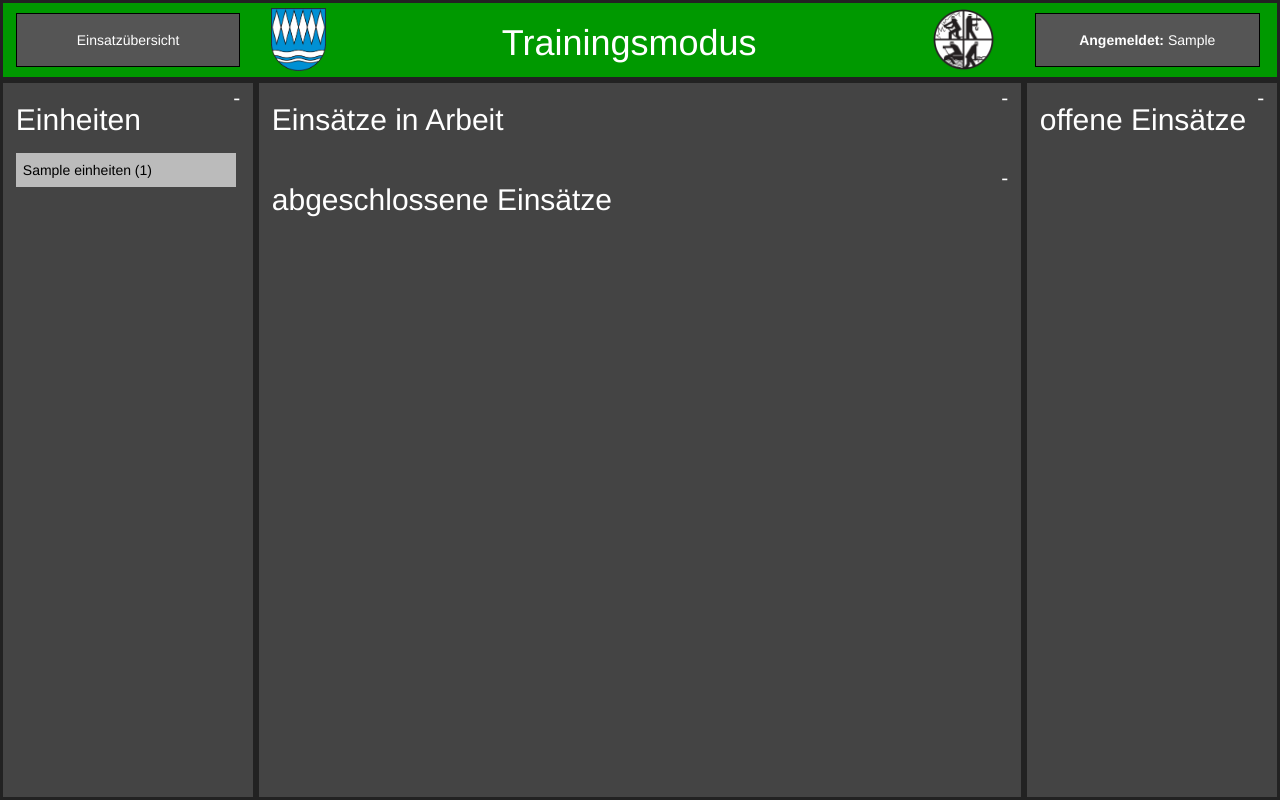
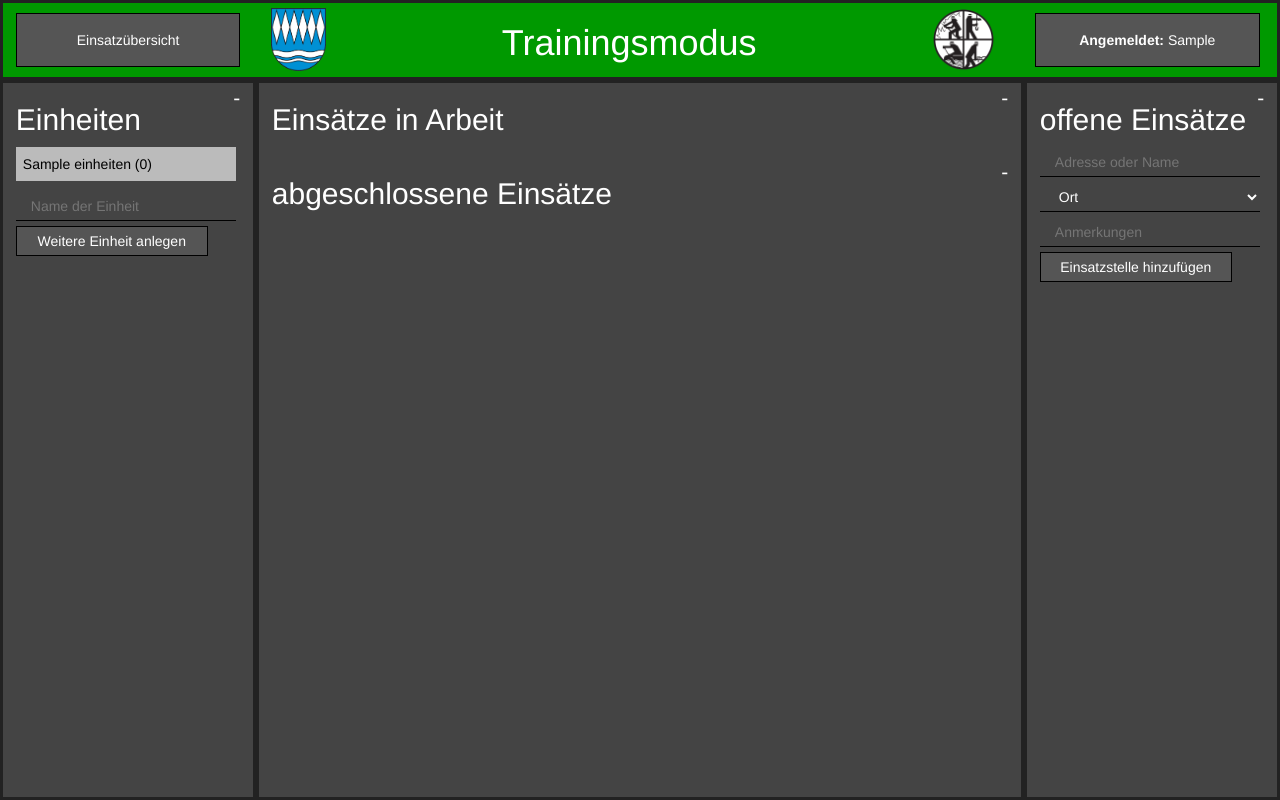
Before and after one commit to its-Marvin/Einsatzdoku, a Django app: page /doku/1/OEL in a window 1280 px wide. Run offline with Django 3.2, Linux system fonts and the light colour scheme; a user stored in the database is signed in; tables that the repository leaves empty hold one stand-in row (values such as "Sample post"); some libraries are stand-ins or nearby versions.

Commit message:
OEL basic functions

```diff
--- a/doku/static/doku/scripts.js
+++ b/doku/static/doku/scripts.js
@@ -49,3 +49,12 @@
 $(document).ready(function(){
   $('[data-toggle="tooltip"]').tooltip();
 });
+
+// Onclick dropdown
+$(document).ready(function() {
+  $('.Einsatzstelle').on("click",function(){
+
+    $(this).find(".EinsatzstelleMenu").toggle();
+    $(this).siblings().find(".EinsatzstelleMenu").hide();
+  }).find('.noClick').on("click",function(e){e.stopPropagation();});
+});
--- a/doku/static/doku/style.css
+++ b/doku/static/doku/style.css
@@ -519,3 +519,20 @@
     font-size: 95%;
     margin: 0;
 }
+.EinsatzstelleMenu {
+    display: none;
+}
+.EinsatzstelleMenu li {
+    background-color: inherit;
+}
+
+.floating-button {
+    float: right;
+    margin: 0;
+    padding: 0;
+}
+.floating-button * {
+    width: 100% !important;
+    height: inherit !important;
+    margin: inherit;
+}
--- a/doku/templates/doku/index.html
+++ b/doku/templates/doku/index.html
@@ -7,6 +7,7 @@
 		<h2>Neuer Einsatz</h2>
 		<div class="minimize-button active">-</div>
 		<div class="minimize-this" style="display:block;">
+			<div class="spacer"></div>
 			<div class="Formular">
 				<form name="neuer_Einsatz"
 					  action="{% if training %}{% url 'doku:neuesTraining' %}{% else %}{% url 'doku:neuerEinsatz' %}{% endif %}"
@@ -49,7 +50,8 @@
 	<div class="Modul mittleresModul">
 		<h2>aktive Einsätze</h2>
 		<div class="minimize-button active">-</div>
-		<div class="minimize-this" style="display:block;">&nbsp;
+		<div class="minimize-this" style="display:block;">
+			<div class="spacer"></div>
 			<ul>
 			{% for einsatz in alle_Einsaetze %}
 				{% if not einsatz.Ende %}
@@ -83,7 +85,7 @@
 				<div class="minimize-button">+</div>
 				<div class="minimize-this" style="display:none;">
 			{% endif %}
-				&nbsp;<br />&nbsp;<br />
+				<div class="spacer"></div>
 				<ul>
 				{% for einsatz in alle_Einsaetze %}
 					{% if einsatz.Ende %}
--- a/doku/templates/doku/links.html
+++ b/doku/templates/doku/links.html
@@ -2,6 +2,7 @@
     <h2>Grunddaten</h2>
     <div class="minimize-button active">-</div>
     <div class="minimize-this" style="display:block;">
+        <div class="spacer"></div>
         {% if einstellungen.Einsatznummer %}
         <b>Einsatznummer:</b><br>
             {% if not einsatz.Ende or not einsatz.extNummer %}
@@ -21,7 +22,6 @@
             {% else %}
                 &nbsp;&nbsp;&nbsp;{% if einsatz.extNummer %}{{ einsatz.extNummer }}{% else %}{{einsatz.Nummer}}{% endif %}<br>
             {% endif %}
-
         {% endif %}
         {% if einstellungen.Einsatzleiter %}
         <b>Einsatzleiter:</b><br>
@@ -80,6 +80,7 @@
     <h2 {% if not alle_Personen %}class="do-not-print" {% endif %}>Beteiligte Personen</h2>
     <div class="minimize-button active">-</div>
     <div class="minimize-this" style="display:block;">
+        <div class="spacer"></div>
         {% if autor and not einsatz.Ende %}
             <form id="neue_Person"
                   name="neue_Person"
@@ -94,8 +95,6 @@
                 <input name="Notizen" placeholder="Notizen (z.B. Adresse)"/>
                 <input type="submit" value="Hinzufügen / Ändern">
             </form>
-        {% else %}
-            &nbsp;<br />&nbsp;<br />&nbsp;
         {% endif %}
         {% if alle_Personen %}
             <ul>
--- a/doku/templates/doku/mitte.html
+++ b/doku/templates/doku/mitte.html
@@ -3,6 +3,7 @@
 	<h2>{% if einsatz.Training %}Trainings-{% endif %}Meldungen</h2>
 	<div class="minimize-button active">-</div>
 	<div class="minimize-this" style="display:block;">
+		<div class="spacer"></div>
 		{% if autor and not einsatz.Ende %}
 			<div class="Formular">
 				<form name="neue_Meldung" action="{% url 'doku:neueMeldung' einsatz.Nummer %}" method="post" autocomplete="off">
@@ -24,8 +25,6 @@
 					<input type="submit" class="check" value="Neue Meldung hinzufügen">
 				</form>
 			</div>
-		{% else %}
-				&nbsp;<br />&nbsp;<br />
 		{% endif %}
 		{% if alle_Meldungen %}
 			<ul id="Meldungsliste" class="do-not-print">
--- a/doku/templates/doku/oel.html
+++ b/doku/templates/doku/oel.html
@@ -13,7 +13,7 @@
     <h2>Einheiten</h2>
     <div class="minimize-button active">-</div>
     <div class="minimize-this" style="display:block;">
-        &nbsp;<br/>&nbsp;
+        <div class="spacer"></div>
         {% if einheiten %}
         <ul id="Einheitenliste">
             {% for Einheit in einheiten %}
@@ -23,6 +23,16 @@
             {% endfor %}
         </ul>
         {% endif %}
+        {% if autor %}
+        <div class="Formular">
+            <form name="neue_Einheit" action="{% url 'doku:oel' einsatz.Nummer %}" method="post" autocomplete="off">
+                {% csrf_token %}
+                <input hidden class="do-not-show" autocomplete="false">
+                <input id="EinheitName" name="Name" placeholder="Name der Einheit" required/>
+                <input type="submit" class="check" value="Weitere Einheit anlegen">
+            </form>
+        </div>
+        {% endif %}
     </div>
 </div>
 
@@ -31,18 +41,29 @@
     <h2>Einsätze in Arbeit</h2>
     <div class="minimize-button active">-</div>
     <div class="minimize-this" style="display:block;">
-        &nbsp;<br/>&nbsp;
+        <div class="spacer"></div>
         {% if einsatzstellen %}
         <ul id="aktiv">
             {% for Einsatzstelle in einsatzstellen %}
             {% if Einsatzstelle.Einheit %}
             {% if not Einsatzstelle.Abgeschlossen %}
             <li class="Einsatzstelle" style="background-color: {{ Einsatzstelle.Ort.Farbe }};"
-                data-toggle="tooltip" title="Gemeldet:<br>{{ Einsatzstelle.Gemeldet }}<br>Übernommen:<br>{{ Einsatzstelle.Zugewiesen }}"
+                data-toggle="tooltip"
+                title="Gemeldet:<br>{{ Einsatzstelle.Gemeldet }}<br>Übernommen:<br>{{ Einsatzstelle.Zugewiesen }}"
                 data-html="true"
                 data-placement="bottom">
+                <div class="floating-button">
+                    <form name="Einsatzstelle_fertig" action="{% url 'doku:oel' einsatz.Nummer %}" method="post" autocomplete="off">
+                        {% csrf_token %}
+                        <input hidden class="do-not-show" name="Einsatzstelle" value="{{ Einsatzstelle.pk }}">
+                        <input hidden class="do-not-show" name="DONE" value="1" autocomplete="false">
+                        <input type="submit" class="check" value="abgearbeitet">
+                    </form>
+                </div>
+                <div>
                 {{ Einsatzstelle.Einheit }} @ {{ Einsatzstelle }}
                 {% if Einsatzstelle.Anmerkungen %}<p class="Anmerkung">{{ Einsatzstelle.Anmerkungen }}</p>{% endif %}
+                </div>
             </li>
             {% endif %}
             {% endif %}
@@ -53,9 +74,9 @@
     <h2>abgeschlossene Einsätze</h2>
     <div class="minimize-button active">-</div>
     <div class="minimize-this" style="display:none;">
-        &nbsp;<br/>&nbsp;
+        <div class="spacer"></div>
         {% if einsatzstellen %}
-        <ul id="aktiv">
+        <ul id="fertig">
             {% for Einsatzstelle in einsatzstellen %}
             {% if Einsatzstelle.Einheit %}
             {% if Einsatzstelle.Abgeschlossen %}
@@ -78,7 +99,35 @@
     <h2 class="do-not-print">offene Einsätze</h2>
     <div class="minimize-button active">-</div>
     <div class="minimize-this" style="display:block;">
-        &nbsp;<br/>&nbsp;
+        <div class="spacer"></div>
+        {% if autor %}
+        <div class="Formular">
+            <form name="neue_Einsatzstelle" action="{% url 'doku:oel' einsatz.Nummer %}" method="post" autocomplete="off">
+                {% csrf_token %}
+                <input hidden class="do-not-show" autocomplete="false">
+                <input id="EStellenName" name="Name" placeholder="Adresse oder Name" required/>
+                <select class="Ort" name="Ort">
+                    <option value="" disabled selected>Ort</option>
+                    {% for Ort in alle_Orte %}
+                        <option value="{{ Ort.Kurzname }}">{{ Ort.Langname }}</option>
+                    {% endfor %}
+                </select>
+                <input hidden class="Freitext" name="Freitext" placeholder="Freitext Ort">
+                <input id="EStellenAnmerkungen" name="Anmerkungen" placeholder="Anmerkungen"/>
+                <input type="submit" class="check" value="Einsatzstelle hinzufügen">
+            </form>
+            <script>
+                $(".Freitext").hide();
+                $(".Ort").change(function() {
+                    if($(".Ort option:selected").text() == "Freitext") {
+                        $(".Freitext").show();
+                    } else {
+                        $(".Freitext").hide();
+                    }
+                });
+            </script>
+        </div>
+        {% endif %}
         {% if einsatzstellen %}
         <ul id="offen">
             {% for Einsatzstelle in einsatzstellen %}
@@ -86,9 +135,28 @@
             <li class="Einsatzstelle" style="background-color: {{ Einsatzstelle.Ort.Farbe }};"
                 data-toggle="tooltip" title="Gemeldet:<br>{{ Einsatzstelle.Gemeldet }}"
                 data-html="true"
-                data-placement="bottom">
+                data-placement="left">
                 {{ Einsatzstelle }}
-                {% if Einsatzstelle.Anmerkungen %}<p class="Anmerkung">{{ Einsatzstelle.Anmerkungen }}</p>{% endif %}
+                <ul class="EinsatzstelleMenu noClick">
+                    {% if Einsatzstelle.Anmerkungen %}
+                    <li class="Anmerkung">{{ Einsatzstelle.Anmerkungen }}</li>
+                    {% endif %}
+                    <li>
+                        <form name="Einsatzuebernahme" action="{% url 'doku:oel' einsatz.Nummer %}" method="post" autocomplete="off">
+                            {% csrf_token %}
+                            <input hidden class="do-not-show" name="Einsatzstelle" value="{{ Einsatzstelle.pk }}">
+                            <select class="Einheit" name="Einheit">
+                                <option value="" disabled selected>Einheit</option>
+                                {% for Einheit in einheiten %}
+                                <option value="{{ Einheit.pk }}">
+                                    {{ Einheit }} ({{ Einheit.getAnzahlEinsatzstellen }})
+                                </option>
+                                {% endfor %}
+                            </select>
+                            <input type="submit" class="check" value="Einsatz zuweisen">
+                        </form>
+                    </li>
+                </ul>
             </li>
             {% endif %}
             {% endfor %}
--- a/doku/templates/doku/rechts.html
+++ b/doku/templates/doku/rechts.html
@@ -3,6 +3,7 @@
         <h2 class="do-not-print">Sonstiges</h2>
         <div class="minimize-button active">-</div>
         <div class="minimize-this do-not-print">
+            <div class="spacer"></div>
             <div class="Toolbox">
                 {% if einstellungen.Lagekarten %}
                 <a target="_blank" href="{% url 'doku:lagekarte' einsatz.Nummer %}"><button>Lagekarten</button></a>
@@ -19,6 +20,7 @@
         <h2 {% if not eingesetzte_Fahrzeuge %}class="do-not-print" {% endif %}>Fahrzeuge und Stärken</h2>
         <div class="minimize-button active">-</div>
         <div class="minimize-this" style="display:block;">
+            <div class="spacer"></div>
             {% if autor and not einsatz.Ende %}
                 {% if alle_Fahrzeuge %}
                     <form name="neues_Fahrzeug"
@@ -37,8 +39,6 @@
                         <input type="submit" value="Hinzufügen / Ändern">
                     </form>
                 {% endif %}
-            {% else %}
-                    &nbsp;<br />&nbsp;<br />&nbsp;
             {% endif %}
             {% if eingesetzte_Fahrzeuge %}
                 <ul id="Fahrzeugliste">
--- a/doku/views.py
+++ b/doku/views.py
@@ -1,4 +1,4 @@
-from django.http import HttpResponse, HttpResponseRedirect, JsonResponse
+from django.http import HttpResponse, HttpResponseRedirect, JsonResponse, HttpResponseNotAllowed
 from django.urls import reverse
 from django.shortcuts import get_object_or_404, render
 from django.core import serializers
@@ -82,25 +82,59 @@
 
 
 def oel(request, einsatz_id):
-    einstellungen = Einstellungen.objects.get_or_create(pk=1)[0]
-    try:
-        einsatz = Einsatz.objects.filter(Nummer=einsatz_id)[0]
-    except:
-        einsatz = None
-    aktive_Einsaetze = Einsatz.objects.filter(Ende=None).filter(Training=einsatz.Training).order_by('-Nummer')
-    autor = request.user if request.user.is_authenticated else None
-    einsatzstellen = Einsatzstellen.objects.filter(Einsatz=einsatz_id)
-    einheiten = Einheiten.objects.filter(Einsatz=einsatz_id)
-    context = {
-        'training': einsatz.Training,
-        'einstellungen': einstellungen,
-        'autor': autor,
-        'einsatz': einsatz,
-        'aktive_Einsaetze': aktive_Einsaetze,
-        'einsatzstellen': einsatzstellen,
-        'einheiten': einheiten,
-    }
-    return render(request, 'doku/oel.html', context)
+    if request.method == "GET":
+        einstellungen = Einstellungen.objects.get_or_create(pk=1)[0]
+        try:
+            einsatz = Einsatz.objects.filter(Nummer=einsatz_id)[0]
+        except:
+            einsatz = None
+        aktive_Einsaetze = Einsatz.objects.filter(Ende=None).filter(Training=einsatz.Training).order_by('-Nummer')
+        autor = request.user if request.user.is_authenticated else None
+        einsatzstellen = Einsatzstellen.objects.filter(Einsatz=einsatz_id)
+        einheiten = Einheiten.objects.filter(Einsatz=einsatz_id)
+        alle_Orte = Ort.objects.order_by('Kurzname')
+        context = {
+            'training': einsatz.Training,
+            'einstellungen': einstellungen,
+            'autor': autor,
+            'einsatz': einsatz,
+            'aktive_Einsaetze': aktive_Einsaetze,
+            'einsatzstellen': einsatzstellen,
+            'einheiten': einheiten,
+            'alle_Orte': alle_Orte,
+        }
+        return render(request, 'doku/oel.html', context)
+    elif request.method == "POST":
+        if not request.user.is_authenticated:
+            raise PermissionDenied
+        try:
+            einsatz = get_object_or_404(Einsatz, pk=einsatz_id)
+            name = request.POST.get('Name', "Error!")
+            if 'Ort' in request.POST:
+                ort = get_object_or_404(Ort, Kurzname=request.POST['Ort'])
+                ortFrei = request.POST.get('Freitext', "")
+                anmerkungen = request.POST.get('Anmerkungen', "")
+                e = Einsatzstellen(Ort=ort, OrtFrei=ortFrei, Einsatz=einsatz, Name=name, Anmerkungen=anmerkungen)
+            elif 'Einsatzstelle' in request.POST:
+                e = Einsatzstellen.objects.filter(pk=request.POST['Einsatzstelle'])[0]
+                if 'DONE' in request.POST:
+                    e.Abgeschlossen = datetime.datetime.utcnow()
+                elif 'Einheit' in request.POST:
+                    e.Einheit = Einheiten.objects.filter(pk=request.POST['Einheit'])[0]
+                    e.Zugewiesen = datetime.datetime.utcnow()
+                elif 'Anmerkungen' in request.POST:
+                    e.Anmerkungen = request.POST['Anmerkungen']
+            else:
+                if Einheiten.objects.filter(Name=name).filter(Einsatz=einsatz).count() == 0:
+                    e = Einheiten(Name=name, Einsatz=einsatz)
+                else:
+                    e = Einheiten.objects.filter(Name=name).filter(Einsatz=einsatz)[0]
+            e.save()
+        except Exception as err:
+            return HttpResponse("<h1>Fehler bei der Verarbeitung</h1>" + err)
+        return HttpResponseRedirect(reverse('doku:oel', args=[einsatz.pk]))
+    else:
+        return HttpResponseNotAllowed(['GET', 'POST'])
 
 
 def lagekarte(request, einsatz_id):
```
Also changed, not shown: doku/models.py (+6 -2 lines).
